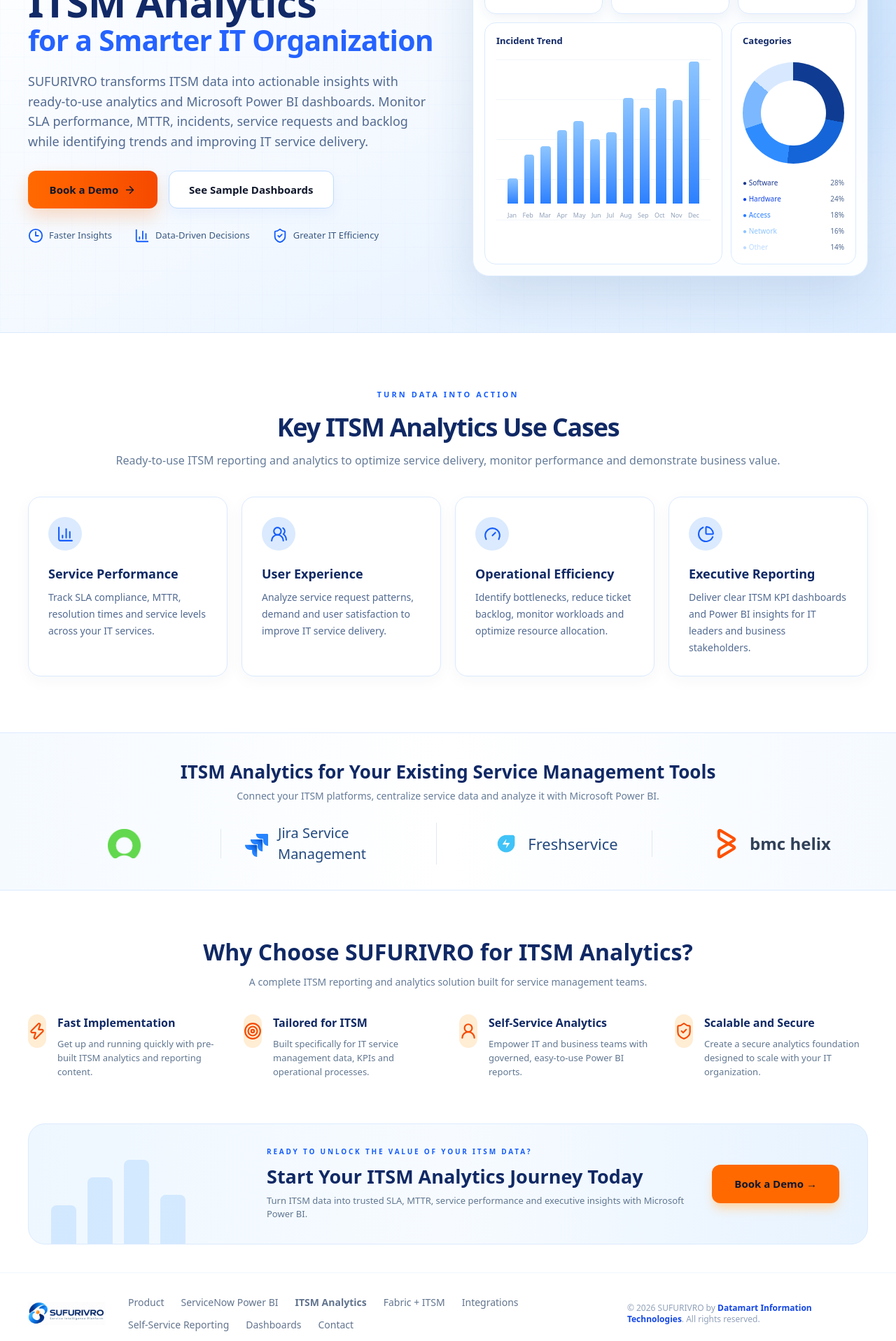
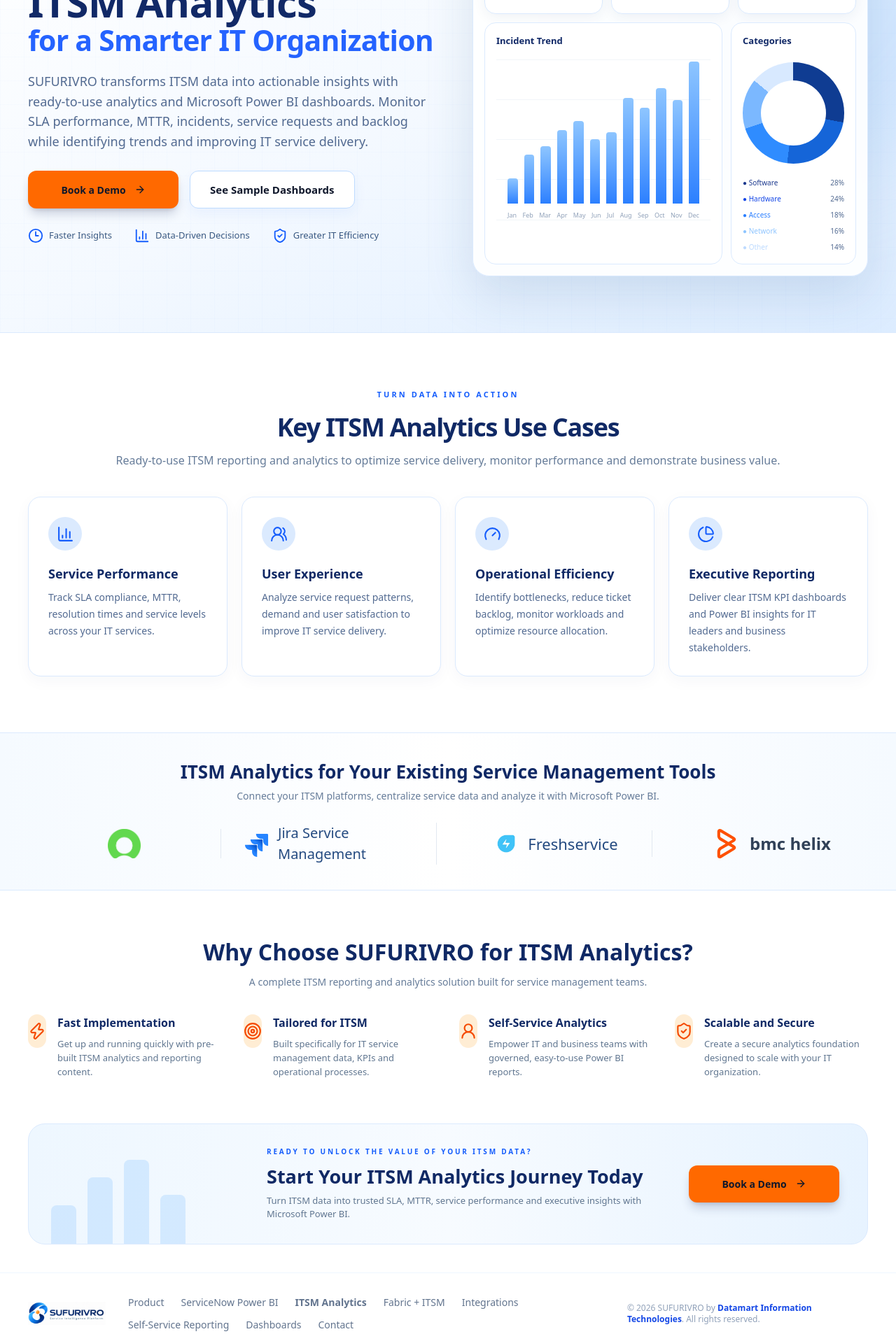
Before and after one commit to sarivolkan/sufurivro, a Next.js app: page /itsm-analytics in a window 1280 px wide. Shown: the part 268-2185 px from the top of the page at 70% size. Built offline with nearby package versions, Linux system fonts and the light colour scheme.

Commit message:
Route all demo CTAs to book a demo page

```diff
--- a/app/contact/page.tsx
+++ b/app/contact/page.tsx
@@ -196,13 +196,13 @@ export default function ContactPage() {
             </p>
 
             <div className="mt-7 flex flex-wrap gap-4">
-              <a
-                href="#contact-form"
-                className="inline-flex h-[54px] min-w-[185px] items-center justify-center gap-3 rounded-xl bg-gradient-to-r from-orange-500 to-orange-600 px-7 text-[14px] font-bold text-white shadow-[0_12px_26px_rgba(249,115,22,.25)] transition hover:-translate-y-0.5"
-              >
-                Request a Demo
-                <ArrowRight size={16} />
-              </a>
+            <a
+  href="/book-a-demo"
+  className="inline-flex min-w-[215px] items-center justify-center gap-3 rounded-xl bg-orange-500 px-8 py-4 text-[14px] font-bold text-white shadow-lg shadow-blue-950/20 transition hover:-translate-y-0.5 hover:bg-orange-600"
+>
+  Book a Demo
+  <ArrowRight size={16} />
+</a>
 
               <a
                 href="#contact-form"
--- a/app/dashboards/page.tsx
+++ b/app/dashboards/page.tsx
@@ -1505,7 +1505,7 @@ export default function DashboardsPage() {
 
             <div className="relative text-center">
          <a
-                href="/#contact"
+  href="/book-a-demo"
   className="inline-flex min-w-[215px] items-center justify-center gap-3 rounded-xl bg-orange-500 px-8 py-4 text-[14px] font-bold text-white shadow-lg shadow-blue-950/20 transition hover:-translate-y-0.5 hover:bg-orange-600"
 >
   Book a Demo
--- a/app/integrations/page.tsx
+++ b/app/integrations/page.tsx
@@ -133,11 +133,11 @@ export default function IntegrationsPage() {
 
             <div className="mt-7 flex flex-wrap gap-4">
          <a
-                href="/contact"
-                className="inline-flex h-[54px] min-w-[185px] items-center justify-center gap-2 rounded-xl bg-gradient-to-r from-orange-500 to-orange-600 px-7 text-[15px] font-bold text-white shadow-[0_12px_24px_rgba(249,115,22,.24)] transition hover:-translate-y-0.5"
+  href="/book-a-demo"
+  className="inline-flex min-w-[215px] items-center justify-center gap-3 rounded-xl bg-orange-500 px-8 py-4 text-[14px] font-bold text-white shadow-lg shadow-blue-950/20 transition hover:-translate-y-0.5 hover:bg-orange-600"
 >
   Book a Demo
-                <ArrowRight size={17} />
+  <ArrowRight size={16} />
 </a>
 
               <a
@@ -646,8 +646,8 @@ export default function IntegrationsPage() {
             </div>
 
        <a
-              href="/contact"
-              className="inline-flex shrink-0 items-center justify-center gap-3 rounded-xl bg-orange-500 px-8 py-4 text-[14px] font-black text-white shadow-lg shadow-orange-900/20 transition hover:-translate-y-0.5 hover:bg-orange-600"
+  href="/book-a-demo"
+  className="inline-flex min-w-[215px] items-center justify-center gap-3 rounded-xl bg-orange-500 px-8 py-4 text-[14px] font-bold text-white shadow-lg shadow-blue-950/20 transition hover:-translate-y-0.5 hover:bg-orange-600"
 >
   Book a Demo
   <ArrowRight size={16} />
--- a/app/itsm-analytics/page.tsx
+++ b/app/itsm-analytics/page.tsx
@@ -136,11 +136,11 @@ export default function ITSMAnalyticsPage() {
 
             <div className="mt-7 flex flex-wrap gap-4">
             <a
-                href="/contact"
-                className="inline-flex h-[54px] min-w-[185px] items-center justify-center gap-2 rounded-xl bg-gradient-to-r from-orange-500 to-orange-600 px-7 text-[15px] font-bold text-white shadow-[0_12px_24px_rgba(249,115,22,0.24)] transition hover:-translate-y-0.5"
+  href="/book-a-demo"
+  className="inline-flex min-w-[215px] items-center justify-center gap-3 rounded-xl bg-orange-500 px-8 py-4 text-[14px] font-bold text-white shadow-lg shadow-blue-950/20 transition hover:-translate-y-0.5 hover:bg-orange-600"
 >
   Book a Demo
-                <ArrowRight size={17} />
+  <ArrowRight size={16} />
 </a>
 
               <a
@@ -517,10 +517,11 @@ export default function ITSMAnalyticsPage() {
           </div>
 
        <a
-            href="/contact"
-            className="relative inline-flex shrink-0 items-center justify-center rounded-xl bg-orange-500 px-8 py-4 text-[15px] font-bold text-white shadow-lg shadow-orange-200 transition hover:-translate-y-0.5 hover:bg-orange-600"
+  href="/book-a-demo"
+  className="inline-flex min-w-[215px] items-center justify-center gap-3 rounded-xl bg-orange-500 px-8 py-4 text-[14px] font-bold text-white shadow-lg shadow-blue-950/20 transition hover:-translate-y-0.5 hover:bg-orange-600"
 >
-            Book a Demo →
+  Book a Demo
+  <ArrowRight size={16} />
 </a>
         </div>
       </section>
--- a/app/microsoft-fabric-itsm/page.tsx
+++ b/app/microsoft-fabric-itsm/page.tsx
@@ -120,11 +120,11 @@ export default function MicrosoftFabricITSMPage() {
 
             <div className="mt-7 flex flex-wrap gap-4">
             <a
-                href="/contact"
-                className="inline-flex h-[54px] min-w-[185px] items-center justify-center gap-2 rounded-xl bg-gradient-to-r from-orange-500 to-orange-600 px-7 text-[15px] font-bold text-white shadow-[0_12px_24px_rgba(249,115,22,0.24)] transition hover:-translate-y-0.5"
+  href="/book-a-demo"
+  className="inline-flex min-w-[215px] items-center justify-center gap-3 rounded-xl bg-orange-500 px-8 py-4 text-[14px] font-bold text-white shadow-lg shadow-blue-950/20 transition hover:-translate-y-0.5 hover:bg-orange-600"
 >
   Book a Demo
-                <ArrowRight size={17} />
+  <ArrowRight size={16} />
 </a>
 
               <a
@@ -631,10 +631,11 @@ export default function MicrosoftFabricITSMPage() {
           </div>
 
         <a
-            href="/contact"
-            className="relative inline-flex shrink-0 items-center justify-center rounded-xl bg-orange-500 px-8 py-4 text-[15px] font-bold text-white shadow-lg shadow-orange-200 transition hover:-translate-y-0.5 hover:bg-orange-600"
+  href="/book-a-demo"
+  className="inline-flex min-w-[215px] items-center justify-center gap-3 rounded-xl bg-orange-500 px-8 py-4 text-[14px] font-bold text-white shadow-lg shadow-blue-950/20 transition hover:-translate-y-0.5 hover:bg-orange-600"
 >
-            Book a Demo →
+  Book a Demo
+  <ArrowRight size={16} />
 </a>
         </div>
       </section>
--- a/app/self-service-reporting/page.tsx
+++ b/app/self-service-reporting/page.tsx
@@ -132,11 +132,11 @@ export default function SelfServiceReportingPage() {
 
             <div className="mt-7 flex flex-wrap gap-4">
              <a
-                href="/contact"
-                className="inline-flex h-[54px] min-w-[185px] items-center justify-center gap-2 rounded-xl bg-gradient-to-r from-orange-500 to-orange-600 px-7 text-[15px] font-bold text-white shadow-[0_12px_24px_rgba(249,115,22,0.24)] transition hover:-translate-y-0.5"
+  href="/book-a-demo"
+  className="inline-flex min-w-[215px] items-center justify-center gap-3 rounded-xl bg-orange-500 px-8 py-4 text-[14px] font-bold text-white shadow-lg shadow-blue-950/20 transition hover:-translate-y-0.5 hover:bg-orange-600"
 >
   Book a Demo
-                <ArrowRight size={17} />
+  <ArrowRight size={16} />
 </a>
 
               <a
@@ -691,8 +691,8 @@ export default function SelfServiceReportingPage() {
             </div>
 
            <a
-              href="/contact"
-              className="inline-flex shrink-0 items-center justify-center gap-3 rounded-xl bg-orange-500 px-8 py-4 text-[14px] font-bold text-white shadow-lg shadow-blue-950/20 hover:bg-orange-600"
+  href="/book-a-demo"
+  className="inline-flex min-w-[215px] items-center justify-center gap-3 rounded-xl bg-orange-500 px-8 py-4 text-[14px] font-bold text-white shadow-lg shadow-blue-950/20 transition hover:-translate-y-0.5 hover:bg-orange-600"
 >
   Book a Demo
   <ArrowRight size={16} />
--- a/app/servicenow-power-bi/page.tsx
+++ b/app/servicenow-power-bi/page.tsx
@@ -709,12 +709,12 @@ export default function ServiceNowPowerBIPage() {
             </div>
 
             <a
-              href="/contact"
-              className="inline-flex shrink-0 items-center justify-center gap-3 rounded-xl bg-orange-500 px-8 py-4 text-[14px] font-bold text-white shadow-lg shadow-blue-950/20 hover:bg-orange-600"
-            >
-              Book a Demo
-              <ArrowRight size={16} />
-            </a>
+  href="/book-a-demo"
+  className="inline-flex min-w-[215px] items-center justify-center gap-3 rounded-xl bg-orange-500 px-8 py-4 text-[14px] font-bold text-white shadow-lg shadow-blue-950/20 transition hover:-translate-y-0.5 hover:bg-orange-600"
+>
+  Book a Demo
+  <ArrowRight size={16} />
+</a>
           </div>
         </div>
       </section>
--- a/components/Header.tsx
+++ b/components/Header.tsx
@@ -85,7 +85,7 @@ export default function Header({ active }: HeaderProps) {
 
 
   <a
-  href="/contact"
+  href="/book-a-demo"
   className={active === "contact" ? selected : normal}
 >
   Contact
@@ -95,7 +95,7 @@ export default function Header({ active }: HeaderProps) {
         {/* CTA */}
 
         <a
-          href="/#contact"
+          href="/book-a-demo"
           className="shrink-0 whitespace-nowrap rounded-xl bg-orange-500 px-5 py-3 text-sm font-bold text-white shadow-lg shadow-orange-200 transition hover:-translate-y-0.5 hover:bg-orange-600"
         >
           Book a Demo →
```
Lines whose indentation alone changed are shown as unchanged.
